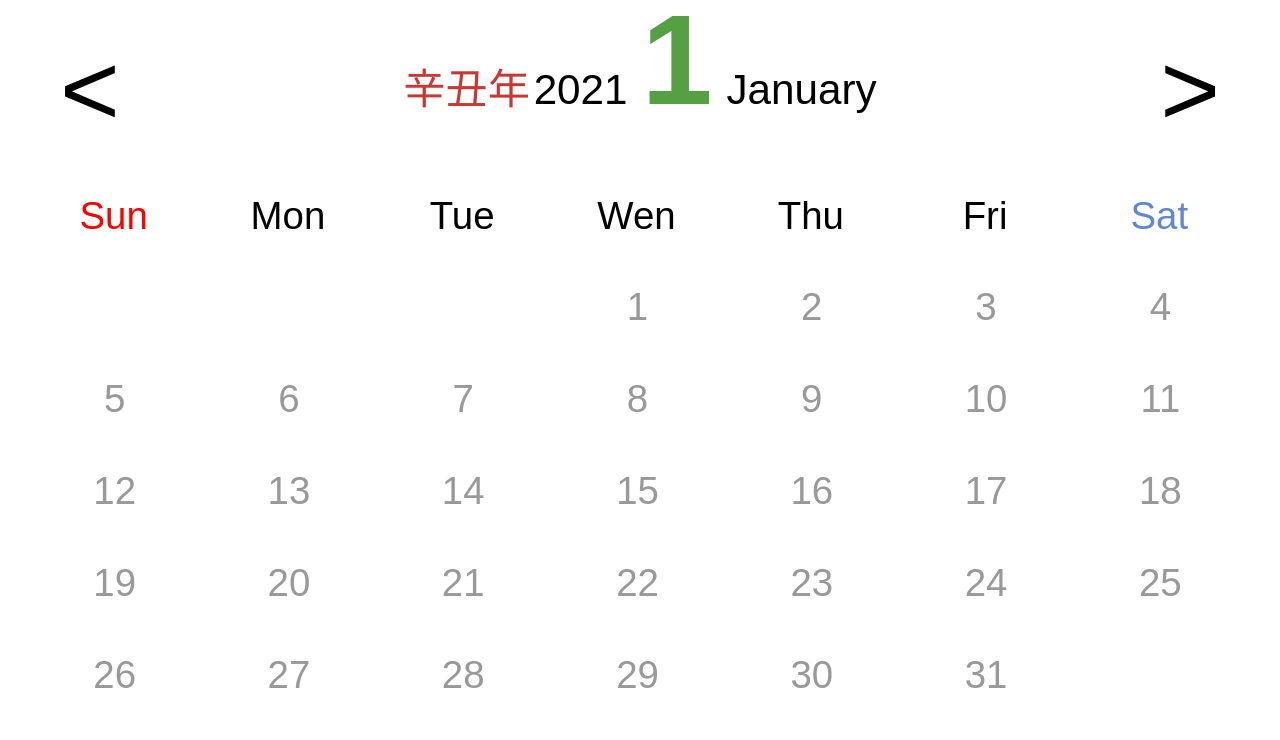
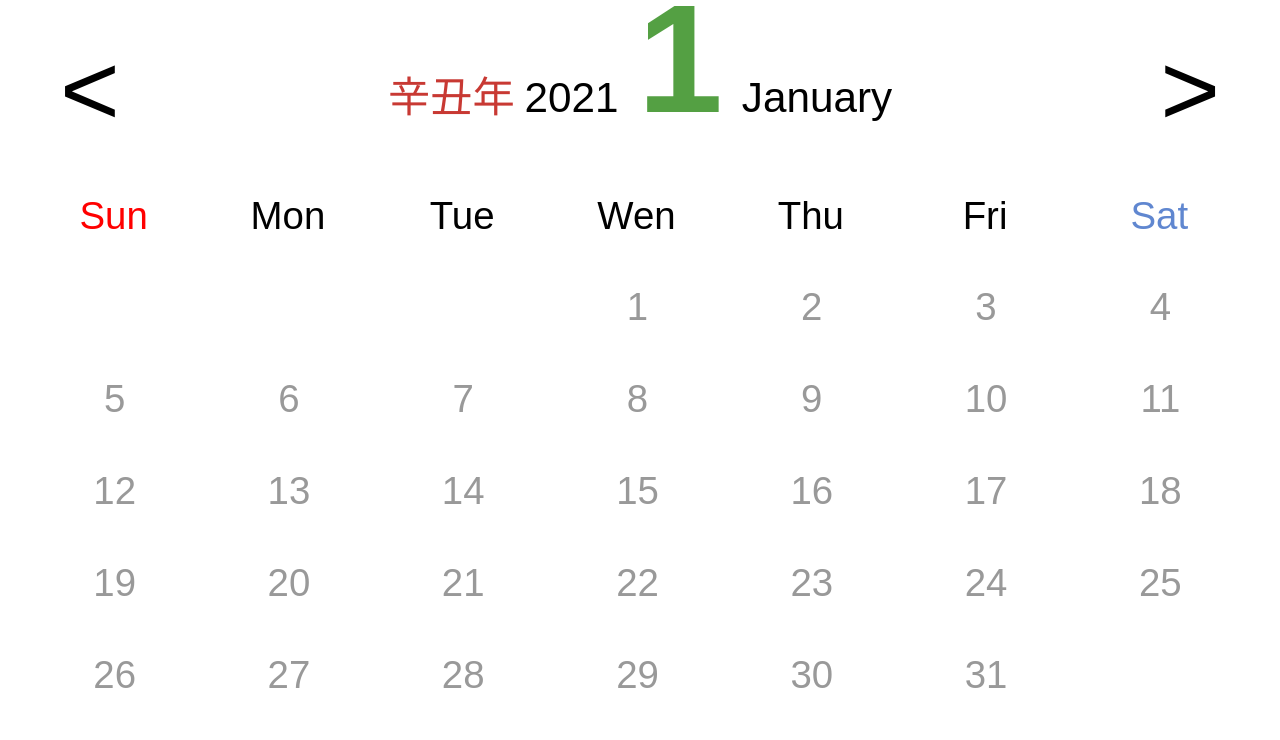
Before and after one commit to LunarCalendar/LunarCalendar.github.io, a plain HTML site: page index.html in a window 1280 px wide. Drawn offline with Linux system fonts and the light colour scheme.

Commit message:
css 수정

```diff
--- a/index.html
+++ b/index.html
@@ -42,16 +42,17 @@
             .chineseYear {
                 font-size: 3.3vw;
                 color:rgb(200,57,51);
+                margin-right: 0.5vw;
             }
             .year {
                 font-size: 3.3vw;
             }
             .month {
-                font-size:10vw;
+                font-size:12vw;
                 color:rgb(84,160,67);
                 font-weight: bold;
-                margin-left: 0.8vw;
-                margin-right: 0.8vw;
+                margin-left: 1.2vw;
+                margin-right: 1.2vw;
             }
             .th {
                 flex: 30px 0 0;
```
